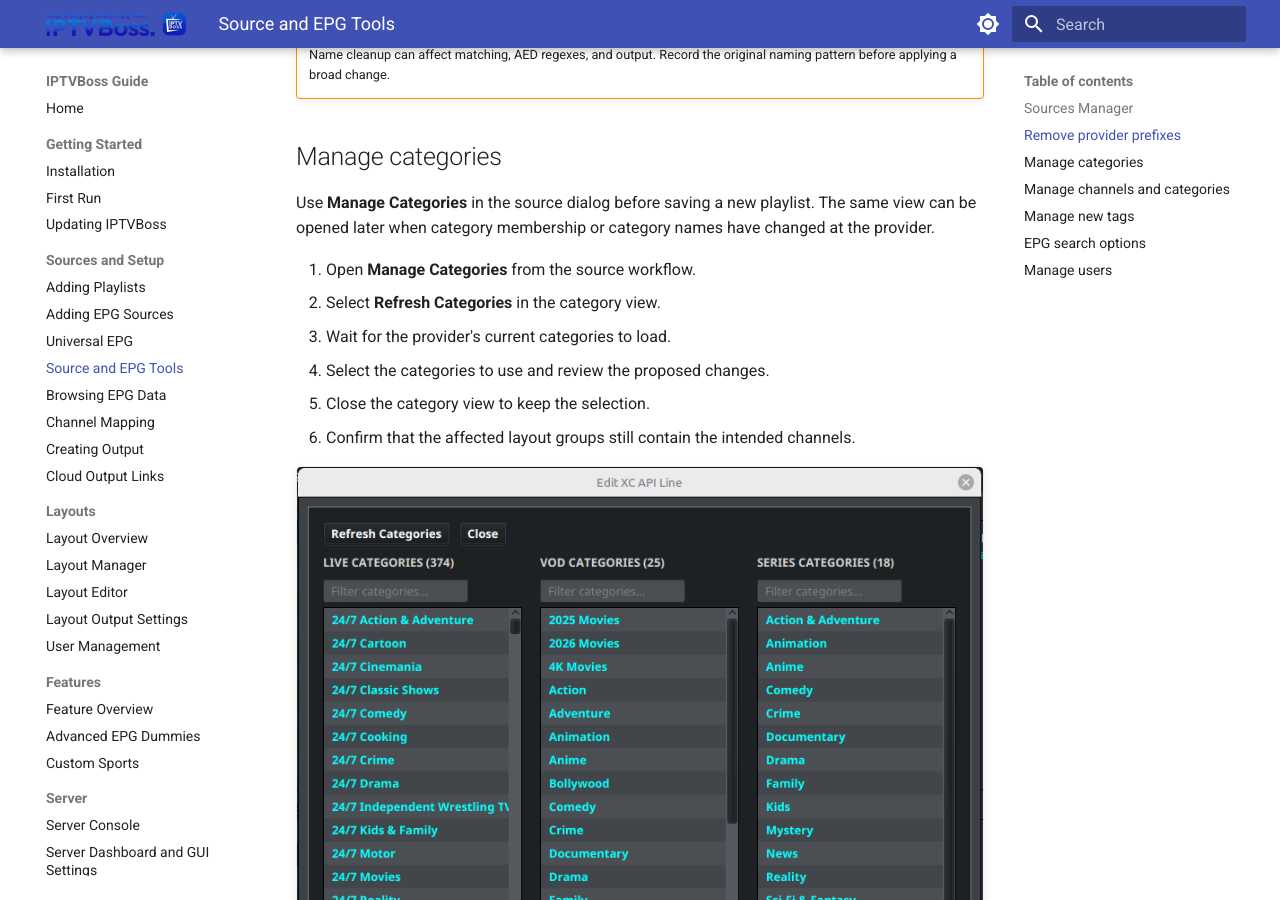
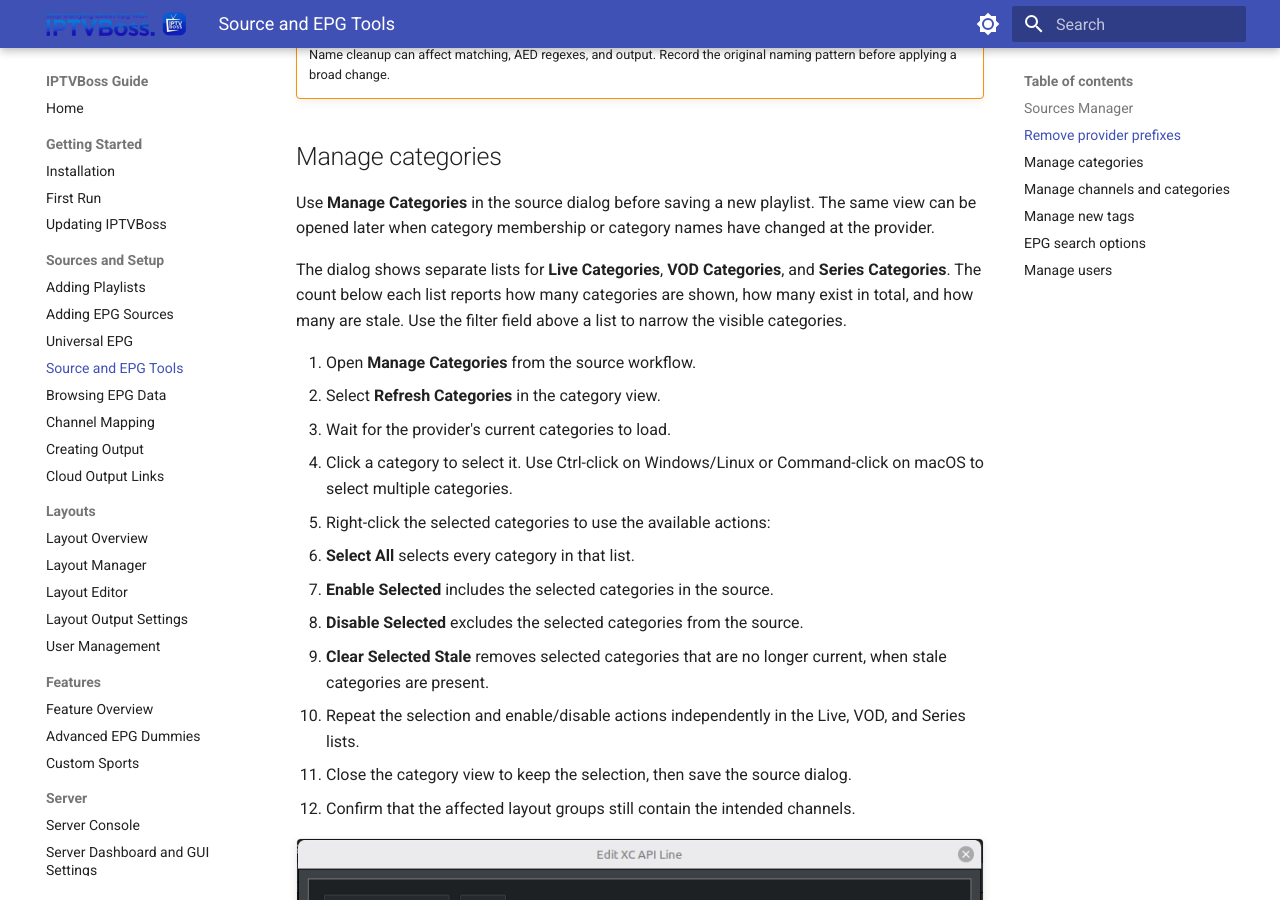
Before and after one commit to walrusone/iptvboss_guide, an MkDocs documentation site: the page built from docs/setup/source-tools.md, in a window 1280 px wide and 900 px high, scrolled down 2300 px. Built offline with MkDocs 1.6.1 and Material for MkDocs 9.7.7, drawn with Linux system fonts in a browser that asks for light colours.

Commit message:
Document category and layout editing actions

```diff
--- a/docs/setup/source-tools.md
+++ b/docs/setup/source-tools.md
@@ -31,12 +31,20 @@ Use **Sync All Sources** when all configured playlist sources should be refreshe
 
 Use **Manage Categories** in the source dialog before saving a new playlist. The same view can be opened later when category membership or category names have changed at the provider.
 
+The dialog shows separate lists for **Live Categories**, **VOD Categories**, and **Series Categories**. The count below each list reports how many categories are shown, how many exist in total, and how many are stale. Use the filter field above a list to narrow the visible categories.
+
 1. Open **Manage Categories** from the source workflow.
 2. Select **Refresh Categories** in the category view.
 3. Wait for the provider's current categories to load.
-4. Select the categories to use and review the proposed changes.
-5. Close the category view to keep the selection.
-6. Confirm that the affected layout groups still contain the intended channels.
+4. Click a category to select it. Use Ctrl-click on Windows/Linux or Command-click on macOS to select multiple categories.
+5. Right-click the selected categories to use the available actions:
+   - **Select All** selects every category in that list.
+   - **Enable Selected** includes the selected categories in the source.
+   - **Disable Selected** excludes the selected categories from the source.
+   - **Clear Selected Stale** removes selected categories that are no longer current, when stale categories are present.
+6. Repeat the selection and enable/disable actions independently in the Live, VOD, and Series lists.
+7. Close the category view to keep the selection, then save the source dialog.
+8. Confirm that the affected layout groups still contain the intended channels.
 
 ![Refresh categories](../assets/images/epg/manage-refresh-categories.png)
 
```
Also changed, not shown: docs/layouts/layout-editor.md (+6 -0 lines).
